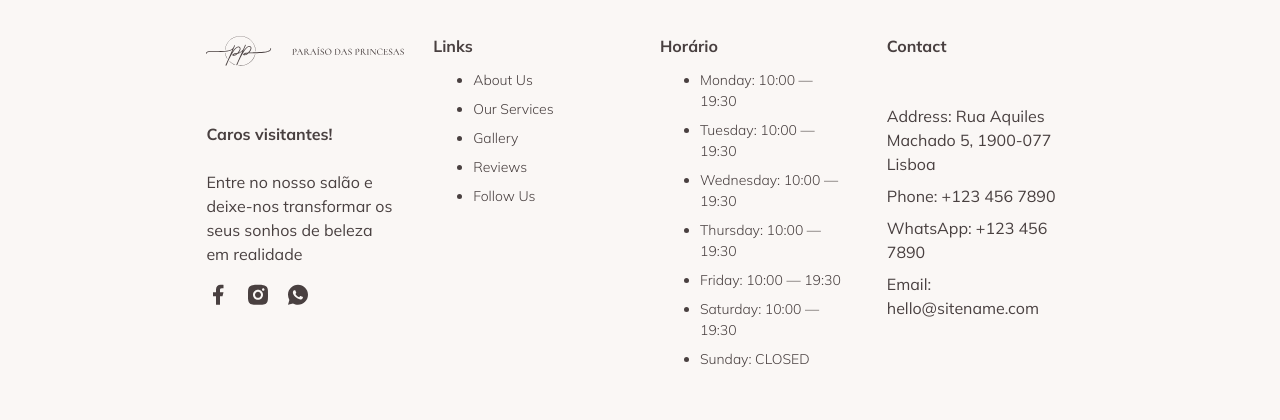
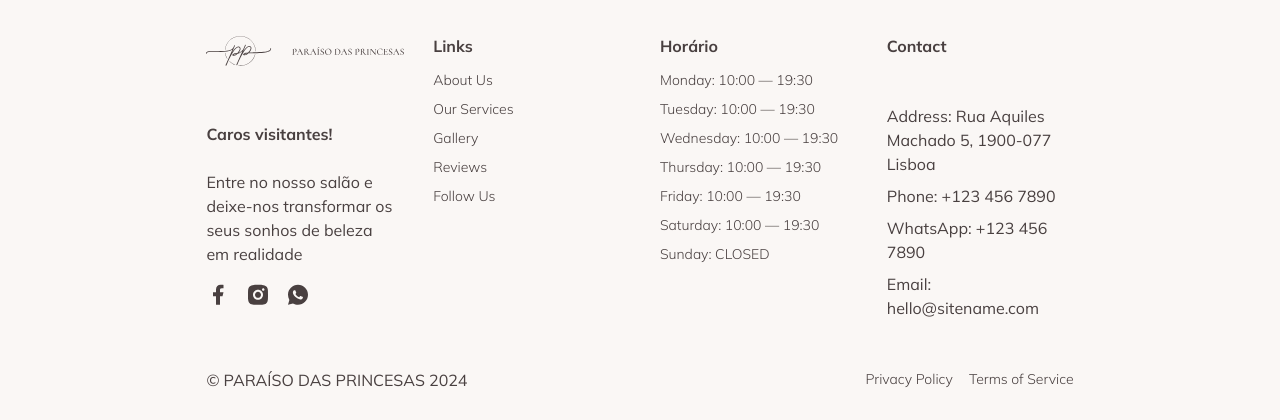
Before and after one commit to rizwan-mansha-developer/paraiso-das-prince-in-mui, a React (Create React App) app: page / in a window 1280 px wide. Shown: the part 7055-7475 px from the top of the page. Built offline with nearby package versions, Linux system fonts and the light colour scheme.

Commit message:
bullets remove at footer in links and horario.

```diff
--- a/src/components/Footer/Footer.jsx
+++ b/src/components/Footer/Footer.jsx
@@ -159,7 +159,14 @@ const Footer = () => {
             sx={{ display: { xs: "none", md: "block" } }}
           >
             <SectionTitle>Links</SectionTitle>
-            <Box component="ul" sx={{ "& li": { mb: 1 } }}>
+            <Box
+              component="ul"
+              sx={{
+                "& li": { mb: 1 },
+                listStyleType: "none",
+                paddingInlineStart: "0px",
+              }}
+            >
               {[
                 "About Us",
                 "Our Services",
@@ -184,7 +191,14 @@ const Footer = () => {
             sx={{ display: { xs: "none", md: "block" } }}
           >
             <SectionTitle>Horário</SectionTitle>
-            <Box component="ul" sx={{ "& li": { mb: 1 } }}>
+            <Box
+              component="ul"
+              sx={{
+                "& li": { mb: 1 },
+                listStyleType: "none",
+                paddingInlineStart: "0px",
+              }}
+            >
               {days.map((day) => (
                 <li key={day}>
                   {day}: {day === "Sunday" ? "CLOSED" : "10:00 — 19:30"}
@@ -241,7 +255,10 @@ const Footer = () => {
             >
               <Box>
                 <SectionTitle>Links</SectionTitle>
-                <Box component="ul" sx={{ "& li": { mb: 1 } }}>
+                <Box
+                  component="ul"
+                  sx={{ "& li": { mb: 1 }, listStyleType: "none" }}
+                >
                   {[
                     "About Us",
                     "Our Services",
@@ -249,7 +266,7 @@ const Footer = () => {
                     "Reviews",
                     "Follow Us",
                   ].map((link) => (
-                    <li key={link}>
+                    <li key={link} sx={{}}>
                       <Link href="#" color="inherit" underline="none">
                         {link}
                       </Link>
```
